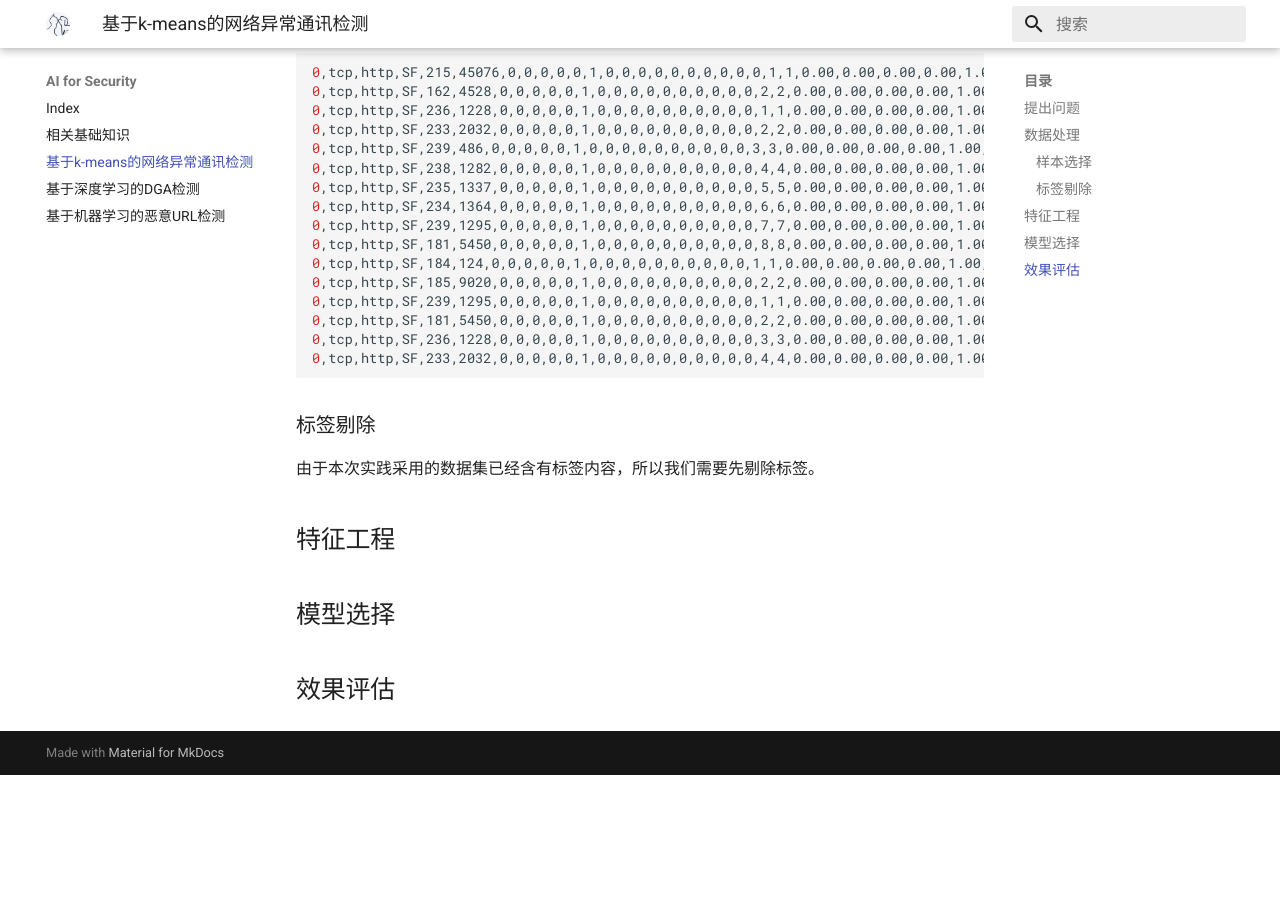
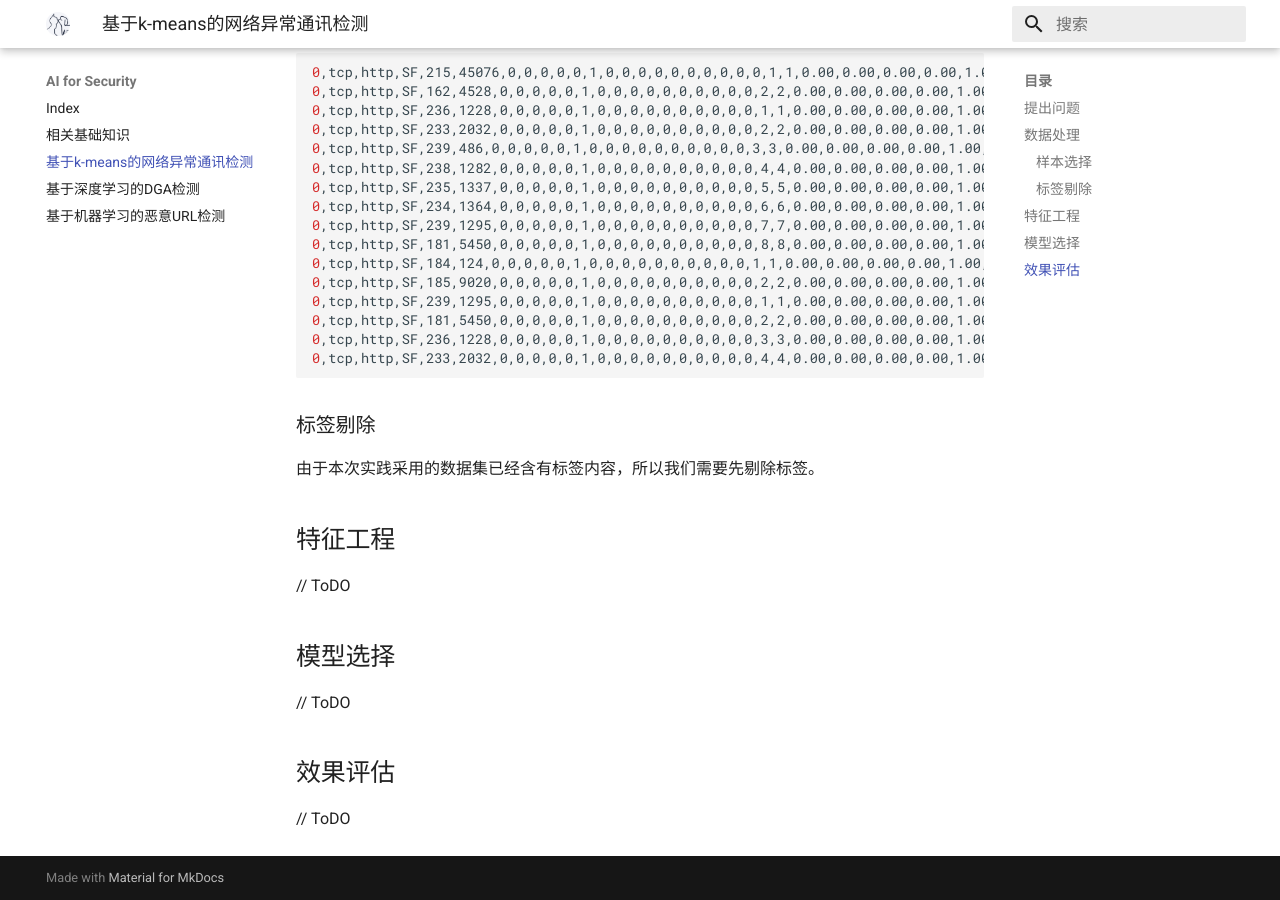
Before and after one commit to satan1a/ai-for-security, an MkDocs documentation site: the page built from docs/0x1_基于kmeans的网络异常检测.md, in a window 1280 px wide and 900 px high, scrolled down 1503 px. Built offline with MkDocs 1.6.1 and Material for MkDocs 9.7.7, drawn with Linux system fonts in a browser that asks for light colours; before the commit the page ends 2278 px from its top, so only the background shows below that.

Commit message:
add todo

```diff
--- a/docs/0x1_基于kmeans的网络异常检测.md
+++ b/docs/0x1_基于kmeans的网络异常检测.md
@@ -94,10 +94,12 @@ dst_host_srv_rerror_rate: continuous.
 
 ## 特征工程
 
-
+// ToDO
 
 ## 模型选择
 
-
+// ToDO
 
 ## 效果评估
+
+// ToDO
```
Also changed, not shown: docs/0x2_基于深度学习的DGA检测.md (+2 -0 lines).
